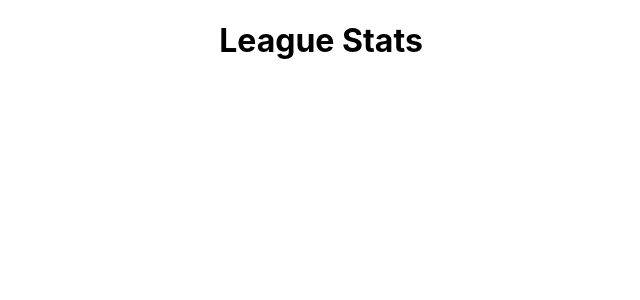
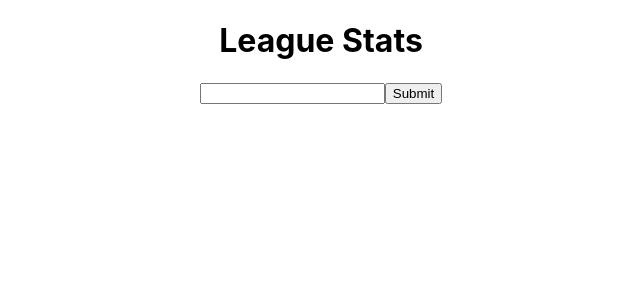
Before and after one commit to League-Stats/frontend-demo, a React (Create React App) app in the folder league-stats/: page / in a window 1280 px wide. Shown: the top 300 px of the page, without its empty margins (319-959 px from the left). Built offline with nearby package versions, Linux system fonts and the light colour scheme.

Commit message:
Summoner Rank request working

```diff
--- a/league-stats/package.json
+++ b/league-stats/package.json
@@ -6,6 +6,7 @@
     "@testing-library/jest-dom": "^4.2.4",
     "@testing-library/react": "^9.4.0",
     "@testing-library/user-event": "^7.2.1",
+    "axios": "^0.19.1",
     "react": "^16.12.0",
     "react-dom": "^16.12.0",
     "react-scripts": "3.3.0"
--- a/league-stats/src/App.js
+++ b/league-stats/src/App.js
@@ -1,13 +1,55 @@
 import React from 'react';
 import './App.css';
+import axios from 'axios';
 import Title from './components/Title';
+import Search from './components/Search';
+import Rank from './components/Rank';
 
-function App() {
-  return (
-    <div className="App">
-      <Title />
-    </div>
-  );
+class App extends React.Component {
+  constructor(props){
+    super(props)
+    this.state = {
+      value: "",
+      rank: [],
+    }
+  }
+
+  handleChanges = e => this.setState({ value: e.target.value });
+
+  handleSubmit = e => {
+    e.preventDefault();
+    axios.request({
+      method: 'POST',
+      url: `https://hextechgg.herokuapp.com/api/summoner/rank/`,
+      data: {
+        summonerName: this.state.value,
+	      summonerRegion: "NA"
+      },
+    })
+      .then(res => {
+        this.setState({
+          rank: res.data
+        })
+        console.log(this.state.rank)
+      })
+      .catch(error => {
+        console.log(error)
+      })
+  }
+
+  render(){
+    return (
+      <div className="App">
+        <Title />
+        <Search
+          value={this.state.value}
+          handleChanges={this.handleChanges}
+          handleSubmit={this.handleSubmit}
+        />
+        {this.state.rank.map(rank => {return <Rank rank={rank}/>})}
+      </div>
+    );
+  }
 }
 
 export default App;
--- /dev/null
+++ b/league-stats/src/components/Rank.js
@@ -0,0 +1,13 @@
+import React from 'react';
+
+const Rank = ({ rank }) => {
+    return (
+        <div>
+                <h1>{rank.queueType}</h1>
+                <h1>{rank.tier} {rank.rank} - {rank.leaguePoints} LP</h1>
+                <h1>{rank.wins} W / {rank.losses} L</h1>
+        </div>
+    )
+}
+
+export default Rank;
--- /dev/null
+++ b/league-stats/src/components/Search.js
@@ -0,0 +1,19 @@
+import React from 'react';
+
+const Search = (props) => {
+    return (
+        <div>
+            <form onSubmit={props.handleSubmit}>
+                <input
+                    name="search"
+                    type="text"
+                    value={props.value}
+                    onChange={props.handleChanges}
+                />
+                <button>Submit</button>
+            </form>
+        </div>
+    )
+}
+
+export default Search;
```
Also changed, not shown: 1 other file (tests, documents, lock files or other folders).
